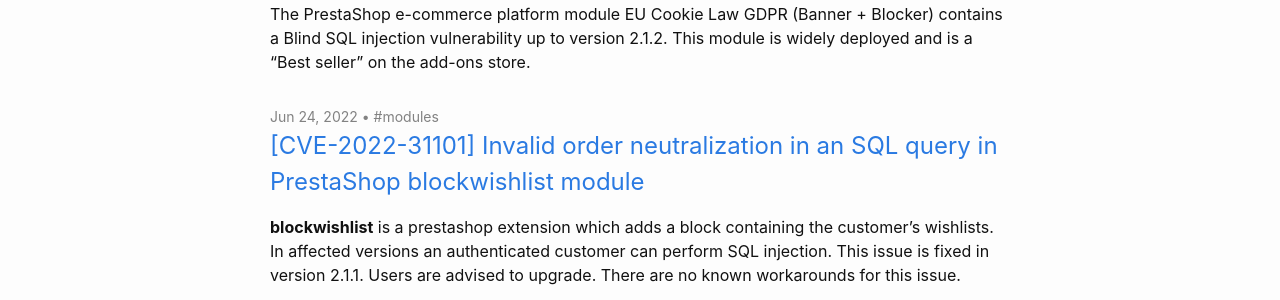
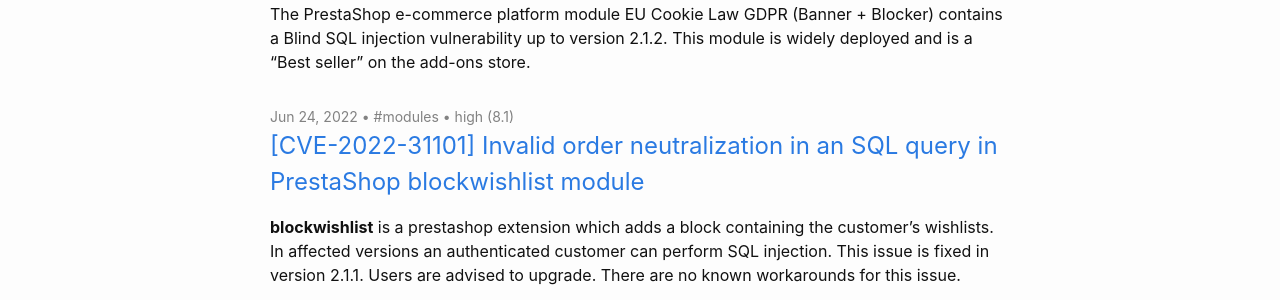
Before and after one commit to friends-of-presta/security-advisories, a Jekyll site: the page built from index.md, in a window 1280 px wide. Shown: the part 390-690 px from the top of the page. Built offline with Jekyll 4.4.1, drawn with Linux system fonts in a browser that asks for light colours.

Commit message:
Update 2022-06-24-blockwishlist.md

```diff
--- a/_posts/2022-06-24-blockwishlist.md
+++ b/_posts/2022-06-24-blockwishlist.md
@@ -5,6 +5,7 @@ categories: modules
 author:
 - Friends-Of-Presta.org
 meta: "CVE,PrestaShop,blockwishlist"
+severity: "high (8.1)"
 ---
 
 **blockwishlist** is a prestashop extension which adds a block containing the customer's wishlists. In affected versions an authenticated customer can perform SQL injection. This issue is fixed in version 2.1.1. Users are advised to upgrade. There are no known workarounds for this issue.
```
